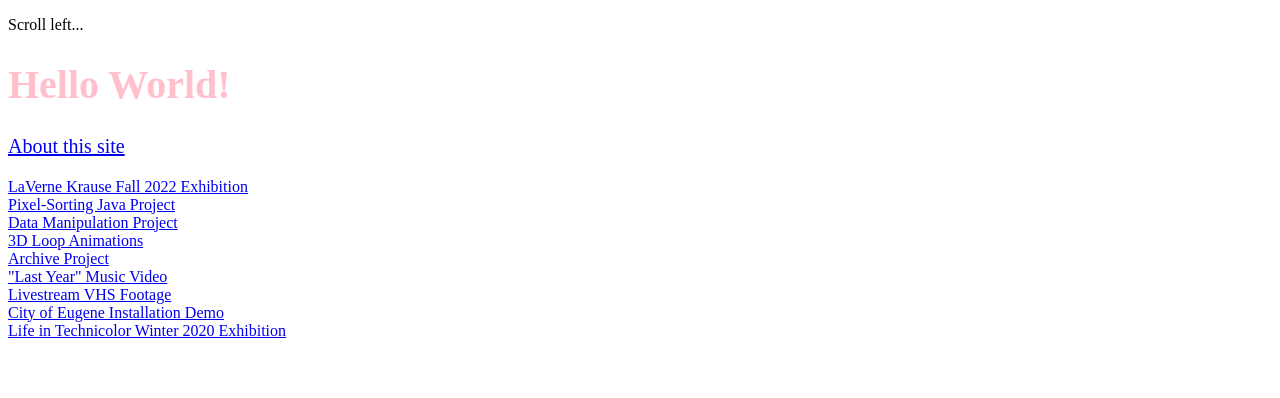
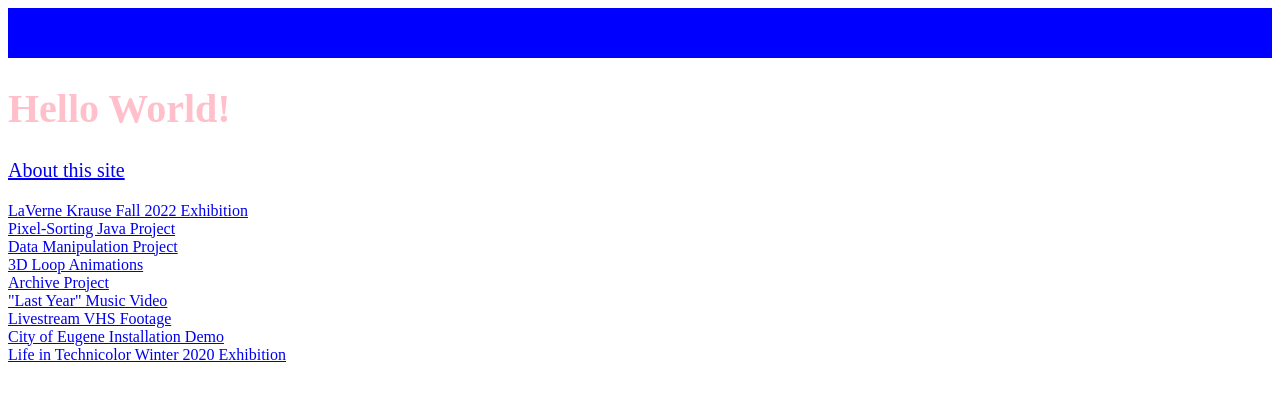
Before and after one commit to autumngreenbean/resume, a plain HTML site: page index.html in a window 1280 px wide. Drawn offline with Linux system fonts and the light colour scheme.

Commit message:
Update index.html

```diff
--- a/index.html
+++ b/index.html
@@ -40,8 +40,8 @@ color: pink;
 font-size: 40px;
 }
 </style>
-<div class="autumngreeenbean/resume/index.html">
-<p>Scroll left... </p>
+<div class="scroll-left">
+<p>autumngreeenbean/resume/index.html </p>
 </div>
 <h1> Hello World! </h1>
 
```
